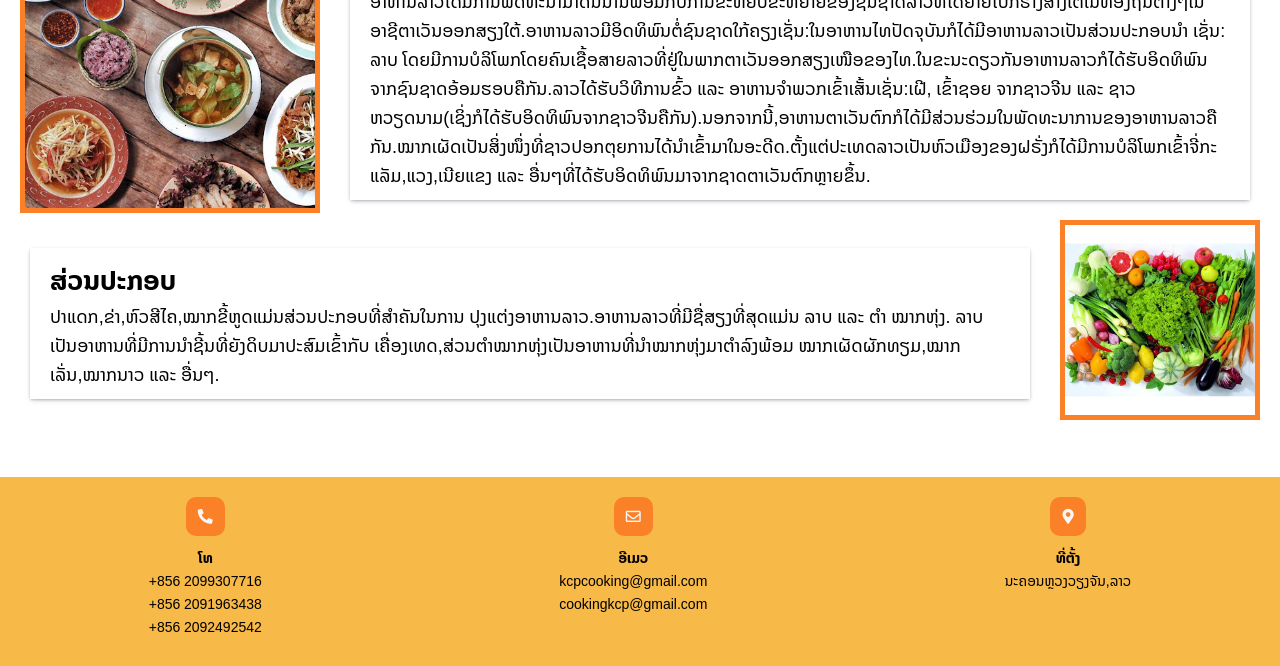
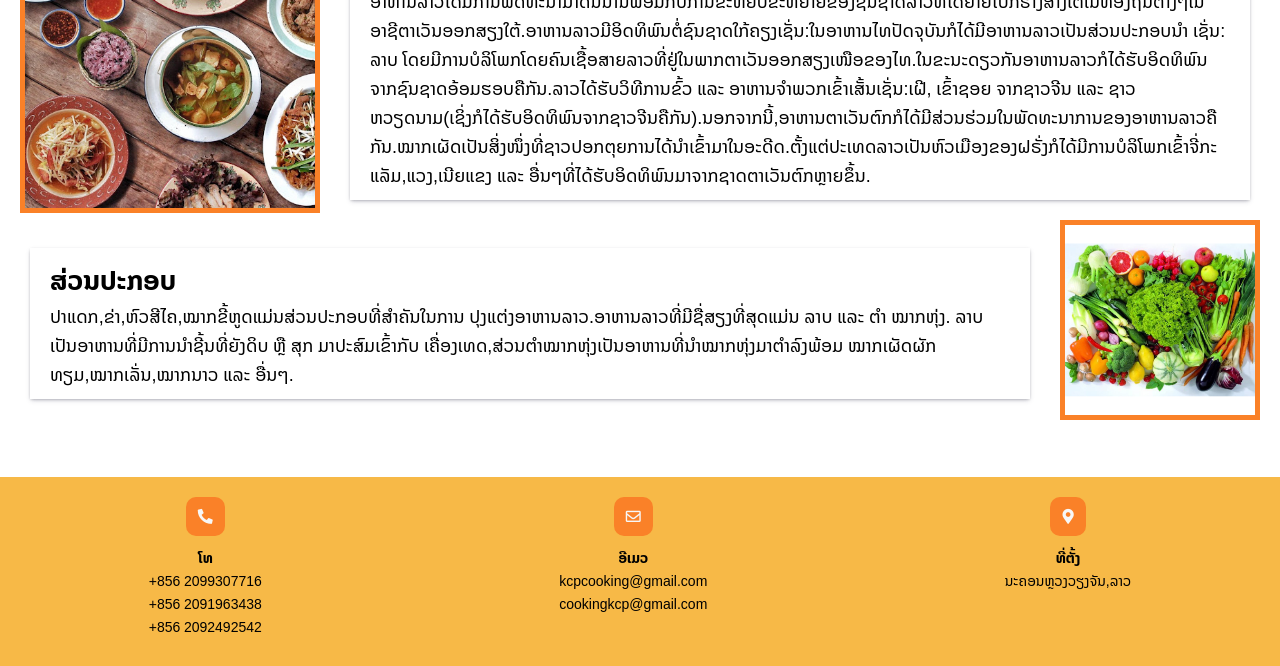
Before and after one commit to KCP-cooking/KCP, a plain HTML site: page index.html in a window 1280 px wide. Shown: the part 877-1543 px from the top of the page. Drawn offline with Linux system fonts and the light colour scheme.

Commit message:
Update index.html

```diff
--- a/index.html
+++ b/index.html
@@ -74,7 +74,7 @@
                 <p>
                     ປາແດກ,ຂ່າ,ຫົວສີໄຄ,ໝາກຂີ້ຫູດແມ່ນສ່ວນປະກອບທີ່ສຳຄັນໃນການ
                     ປຸງແຕ່ງອາຫານລາວ.ອາຫານລາວທີ່ມີຊື່ສຽງທີ່ສຸດແມ່ນ ລາບ ແລະ ຕຳ
-                    ໝາກຫຸ່ງ. ລາບ ເປັນອາຫານທີ່ມີການນຳຊີ້ນທີ່ຍັງດິບມາປະສົມເຂົ້າກັບ
+                    ໝາກຫຸ່ງ. ລາບ ເປັນອາຫານທີ່ມີການນຳຊີ້ນທີ່ຍັງດິບ ຫຼື ສຸກ ມາປະສົມເຂົ້າກັບ
                     ເຄື່ອງເທດ,ສ່ວນຕຳໝາກຫຸ່ງເປັນອາຫານທີ່ນຳໝາກຫຸ່ງມາຕຳລົງພ້ອມ
                     ໝາກເຜັດຜັກທຽມ,ໝາກເລັ່ນ,ໝາກນາວ ແລະ ອື່ນໆ.
                 </p>
```
